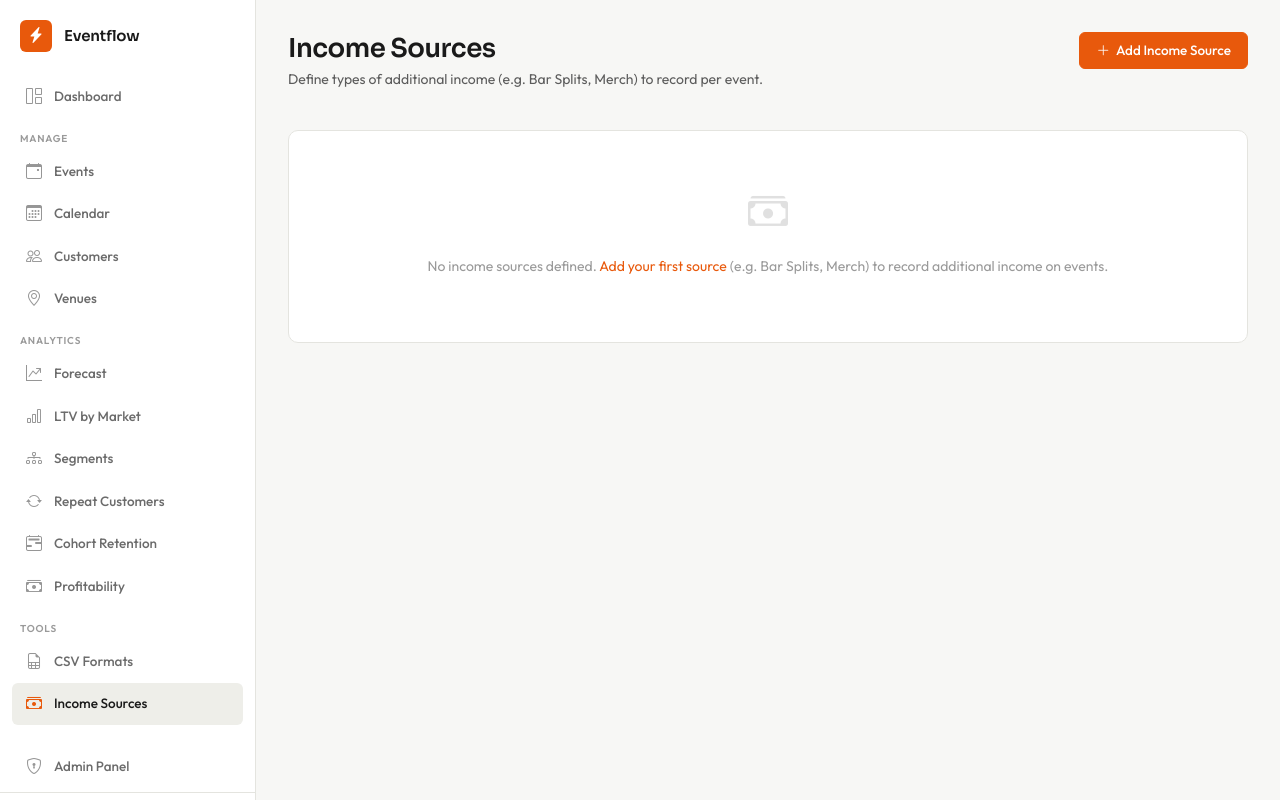
After one commit to Cue-Labs-LLC/cue-app, a Django app: page /income-sources/ in a window 1280 px wide. The commit adds this page. Run offline with Django 5.2, Linux system fonts and the light colour scheme; the visitor is signed in with stand-in values (Sample User, id 1); data comes from the database, SQL or seed files in the repository; data that the repository does not hold is empty; parts of the project's set-up code (start-up, migrations or seed data) failed here and were passed over.

Commit message:
Added additional income source

```diff
--- a/tickets/templates/tickets/base.html
+++ b/tickets/templates/tickets/base.html
@@ -109,6 +109,11 @@
                     <li>
                         <a href="{% url 'tickets:format_list' %}" class="sidebar-link{% if '/formats/' in request.path %} active{% endif %}">
                             <i class="bi bi-file-earmark-spreadsheet"></i> CSV Formats
+                        </a>
+                    </li>
+                    <li>
+                        <a href="{% url 'tickets:income_source_list' %}" class="sidebar-link{% if '/income-sources/' in request.path %} active{% endif %}">
+                            <i class="bi bi-cash-stack"></i> Income Sources
                         </a>
                     </li>
                 </ul>
--- /dev/null
+++ b/tickets/templates/tickets/income_source_list.html
@@ -0,0 +1,52 @@
+{% extends 'tickets/base.html' %}
+
+{% block title %}Income Sources{% endblock %}
+
+{% block content %}
+<div class="page-header">
+    <div>
+        <h1>Income Sources</h1>
+        <p class="page-header-subtitle">Define types of additional income (e.g. Bar Splits, Merch) to record per event.</p>
+    </div>
+    <div class="page-header-actions">
+        <a href="{% url 'tickets:income_source_create' %}" class="btn btn-primary">
+            <i class="bi bi-plus-lg"></i> Add Income Source
+        </a>
+    </div>
+</div>
+
+<div class="card">
+    <div class="card-body p-0">
+        {% if sources %}
+        <div class="table-responsive">
+            <table class="table table-hover mb-0">
+                <thead>
+                    <tr>
+                        <th>Order</th>
+                        <th>Name</th>
+                        <th>Actions</th>
+                    </tr>
+                </thead>
+                <tbody>
+                    {% for source in sources %}
+                    <tr>
+                        <td>{{ source.order }}</td>
+                        <td><strong>{{ source.name }}</strong></td>
+                        <td>
+                            <a href="{% url 'tickets:income_source_edit' source.id %}" class="btn btn-sm btn-outline-secondary"><i class="bi bi-pencil"></i> Edit</a>
+                            <a href="{% url 'tickets:income_source_delete' source.id %}" class="btn btn-sm btn-outline-danger"><i class="bi bi-trash"></i> Delete</a>
+                        </td>
+                    </tr>
+                    {% endfor %}
+                </tbody>
+            </table>
+        </div>
+        {% else %}
+        <div class="empty-state">
+            <i class="bi bi-cash-stack d-block"></i>
+            <p>No income sources defined. <a href="{% url 'tickets:income_source_create' %}">Add your first source</a> (e.g. Bar Splits, Merch) to record additional income on events.</p>
+        </div>
+        {% endif %}
+    </div>
+</div>
+{% endblock %}
--- a/tickets/urls.py
+++ b/tickets/urls.py
@@ -49,6 +49,15 @@ urlpatterns = [
     path('events/<uuid:event_id>/expenses/add/', views.expense_create, name='expense_create'),
     path('events/<uuid:event_id>/expenses/<uuid:expense_id>/edit/', views.expense_edit, name='expense_edit'),
     path('events/<uuid:event_id>/expenses/<uuid:expense_id>/delete/', views.expense_delete, name='expense_delete'),
+    path('events/<uuid:event_id>/income/add/', views.event_income_create, name='event_income_create'),
+    path('events/<uuid:event_id>/income/<uuid:income_id>/edit/', views.event_income_edit, name='event_income_edit'),
+    path('events/<uuid:event_id>/income/<uuid:income_id>/delete/', views.event_income_delete, name='event_income_delete'),
+
+    # Income Sources (org-level)
+    path('income-sources/', views.income_source_list, name='income_source_list'),
+    path('income-sources/create/', views.income_source_create, name='income_source_create'),
+    path('income-sources/<uuid:source_id>/edit/', views.income_source_edit, name='income_source_edit'),
+    path('income-sources/<uuid:source_id>/delete/', views.income_source_delete, name='income_source_delete'),
 
     # Forecast Tool
     path('forecast/', views.forecast_tool, name='forecast_tool'),
--- a/tickets/views.py
+++ b/tickets/views.py
@@ -24,11 +24,12 @@ import pandas as pd
 from .models import (
     Organization, UserProfile,
     CSVFormat, UploadedFile, Customer, Event, EventExpense, EventTalent, TicketOrder, Ticket, Venue,
-    CustomField, EventCustomFieldValue,
+    CustomField, EventCustomFieldValue, IncomeSource, EventIncome,
 )
 from .forms import (
     EventCSVUploadForm, EventExpenseForm, TicketPriceEntryForm, CSVFormatForm,
     VenueForm, EventForm, EventTalentFormSet, LoginForm,
+    IncomeSourceForm, EventIncomeForm,
 )
 from .csv_processor import CSVProcessor
 from .services.forecasting.preview import generate_forecast_preview
@@ -1143,6 +1144,10 @@ def event_detail(request, event_id):
                 'custom_field_values',
                 EventCustomFieldValue.objects.select_related('custom_field', 'custom_field_option'),
             ),
+            Prefetch(
+                'additional_income',
+                EventIncome.objects.filter(deleted_at__isnull=True).select_related('income_source'),
+            ),
         ),
         id=event_id,
     )
@@ -1188,9 +1193,14 @@ def event_detail(request, event_id):
         total_customers=Count('customer', distinct=True),
     )
     total_orders = event_stats['total_orders']
-    total_revenue = event_stats['total_revenue']
+    ticket_revenue = event_stats['total_revenue']
     total_customers = event_stats['total_customers']
     total_tickets = Ticket.objects.filter(ticket_order__event=event).count()
+
+    # Additional income (user-defined sources: Bar Splits, Merch, etc.)
+    additional_income_lines = list(event.additional_income.all())
+    total_additional_income = sum(line.amount for line in additional_income_lines)
+    total_revenue = ticket_revenue + total_additional_income
 
     # Expense data
     expenses = event.expenses.filter(deleted_at__isnull=True)
@@ -1228,6 +1238,8 @@ def event_detail(request, event_id):
         'event': event,
         'upload_stats': upload_stats,
         'total_orders': total_orders,
+        'ticket_revenue': ticket_revenue,
+        'total_additional_income': total_additional_income,
         'total_revenue': total_revenue,
         'total_tickets': total_tickets,
         'total_customers': total_customers,
@@ -1237,6 +1249,8 @@ def event_detail(request, event_id):
         'expenses_by_category': expenses_by_category,
         'expenses': expenses,
         'category_labels': category_labels,
+        'additional_income_lines': additional_income_lines,
+        'income_sources': IncomeSource.objects.filter(organization=org).order_by('order', 'name'),
         'page_obj': page_obj,
         'custom_field_values_display': custom_field_values_display,
     }
@@ -1874,6 +1888,168 @@ def expense_delete(request, event_id, expense_id):
     })
 
 
+# ---------------------------------------------------------------------------
+# Income Source Management (org-level)
+# ---------------------------------------------------------------------------
+
+@login_required
+@require_org
+def income_source_list(request):
+    """List all income source types for the organization."""
+    org = get_organization(request)
+    sources = IncomeSource.objects.filter(organization=org).order_by('order', 'name')
+    context = {'sources': sources}
+    return render(request, 'tickets/income_source_list.html', context)
+
+
+@login_required
+@require_org
+@require_http_methods(["GET", "POST"])
+def income_source_create(request):
+    """Create a new income source type."""
+    org = get_organization(request)
+    if request.method == 'POST':
+        form = IncomeSourceForm(request.POST)
+        if form.is_valid():
+            obj = form.save(commit=False)
+            obj.organization = org
+            obj.save()
+            messages.success(request, f"Income source '{obj.name}' created.")
+            return redirect('tickets:income_source_list')
+    else:
+        form = IncomeSourceForm()
+    return render(request, 'tickets/income_source_form.html', {
+        'form': form,
+        'action': 'Create',
+    })
+
+
+@login_required
+@require_org
+@require_http_methods(["GET", "POST"])
+def income_source_edit(request, source_id):
+    """Edit an income source type."""
+    org = get_organization(request)
+    obj = get_object_or_404(IncomeSource.objects.filter(organization=org), id=source_id)
+    if request.method == 'POST':
+        form = IncomeSourceForm(request.POST, instance=obj)
+        if form.is_valid():
+            obj = form.save()
+            messages.success(request, f"Income source '{obj.name}' updated.")
+            return redirect('tickets:income_source_list')
+    else:
+        form = IncomeSourceForm(instance=obj)
+    return render(request, 'tickets/income_source_form.html', {
+        'form': form,
+        'source': obj,
+        'action': 'Edit',
+    })
+
+
+@login_required
+@require_org
+@require_http_methods(["GET", "POST"])
+def income_source_delete(request, source_id):
+    """Delete an income source type (only if not used by any event income)."""
+    org = get_organization(request)
+    obj = get_object_or_404(IncomeSource.objects.filter(organization=org), id=source_id)
+    if request.method == 'POST':
+        if obj.event_income_lines.filter(deleted_at__isnull=True).exists():
+            messages.error(
+                request,
+                f"Cannot delete '{obj.name}' because it is used by event income entries.",
+            )
+            return redirect('tickets:income_source_list')
+        name = obj.name
+        obj.delete()
+        messages.success(request, f"Income source '{name}' deleted.")
+        return redirect('tickets:income_source_list')
+    return render(request, 'tickets/income_source_delete.html', {'source': obj})
+
+
+# ---------------------------------------------------------------------------
+# Event Additional Income Views
+# ---------------------------------------------------------------------------
+
+@login_required
+@require_org
+@require_http_methods(["GET", "POST"])
+def event_income_create(request, event_id):
+    """Add additional income to an event."""
+    org = get_organization(request)
+    event = get_object_or_404(Event.objects.filter(organization=org), id=event_id)
+    if request.method == 'POST':
+        form = EventIncomeForm(request.POST, organization=org)
+        if form.is_valid():
+            income = form.save(commit=False)
+            income.event = event
+            income.created_by = request.user
+            income.save()
+            _invalidate_event_list_cache(org)
+            messages.success(request, f"Income '{income.income_source.name}' added.")
+            return redirect('tickets:event_detail', event_id=event.id)
+    else:
+        form = EventIncomeForm(organization=org)
+    return render(request, 'tickets/event_income_form.html', {
+        'form': form,
+        'event': event,
+        'editing': False,
+    })
+
+
+@login_required
+@require_org
+@require_http_methods(["GET", "POST"])
+def event_income_edit(request, event_id, income_id):
+    """Edit an event additional income entry."""
+    org = get_organization(request)
+    event = get_object_or_404(Event.objects.filter(organization=org), id=event_id)
+    income = get_object_or_404(
+        EventIncome.objects.filter(event=event, deleted_at__isnull=True).select_related('income_source'),
+        id=income_id,
+    )
+    if request.method == 'POST':
+        form = EventIncomeForm(request.POST, instance=income, organization=org)
+        if form.is_valid():
+            income = form.save(commit=False)
+            income.updated_by = request.user
+            income.save()
+            _invalidate_event_list_cache(org)
+            messages.success(request, f"Income '{income.income_source.name}' updated.")
+            return redirect('tickets:event_detail', event_id=event.id)
+    else:
+        form = EventIncomeForm(instance=income, organization=org)
+    return render(request, 'tickets/event_income_form.html', {
+        'form': form,
+        'event': event,
+        'income': income,
+        'editing': True,
+    })
+
+
+@login_required
+@require_org
+@require_http_methods(["GET", "POST"])
+def event_income_delete(request, event_id, income_id):
+    """Soft-delete an event additional income entry."""
+    org = get_organization(request)
+    event = get_object_or_404(Event.objects.filter(organization=org), id=event_id)
+    income = get_object_or_404(
+        EventIncome.objects.filter(event=event, deleted_at__isnull=True).select_related('income_source'),
+        id=income_id,
+    )
+    if request.method == 'POST':
+        source_name = income.income_source.name
+        income.delete()
+        _invalidate_event_list_cache(org)
+        messages.success(request, f"Income '{source_name}' deleted.")
+        return redirect('tickets:event_detail', event_id=event.id)
+    return render(request, 'tickets/event_income_delete.html', {
+        'event': event,
+        'income': income,
+    })
+
+
 @login_required
 @require_org
 def profitability_overview(request):
@@ -1883,11 +2059,21 @@ def profitability_overview(request):
     events = (
         Event.objects.filter(organization=org)
         .annotate(
-            total_revenue=Coalesce(
+            ticket_revenue=Coalesce(
                 Subquery(
                     TicketOrder.objects.filter(event=OuterRef('pk'))
                     .values('event')
                     .annotate(total=Sum('total_amount'))
+                    .values('total')[:1],
+                    output_field=models.DecimalField(max_digits=10, decimal_places=2),
+                ),
+                Decimal('0.00'),
+            ),
+            total_additional_income=Coalesce(
+                Subquery(
+                    EventIncome.objects.filter(event=OuterRef('pk'), deleted_at__isnull=True)
+                    .values('event')
+                    .annotate(total=Sum('amount'))
                     .values('total')[:1],
                     output_field=models.DecimalField(max_digits=10, decimal_places=2),
                 ),
@@ -1908,21 +2094,22 @@ def profitability_overview(request):
         .order_by('-start_date')
     )
 
-    # Summary stats
+    # Summary stats (total_revenue = ticket_revenue + additional_income)
     summary_revenue = Decimal('0.00')
     summary_expenses = Decimal('0.00')
     event_rows = []
     for e in events:
-        profit = e.total_revenue - e.total_expenses
-        margin = (profit / e.total_revenue * 100) if e.total_revenue > 0 else None
+        total_revenue = e.ticket_revenue + e.total_additional_income
+        profit = total_revenue - e.total_expenses
+        margin = (profit / total_revenue * 100) if total_revenue > 0 else None
         event_rows.append({
             'event': e,
-            'revenue': e.total_revenue,
+            'revenue': total_revenue,
             'expenses': e.total_expenses,
             'profit': profit,
             'margin': margin,
         })
-        summary_revenue += e.total_revenue
+        summary_revenue += total_revenue
         summary_expenses += e.total_expenses
 
     summary_profit = summary_revenue - summary_expenses
```
Also changed, not shown: tickets/admin.py (+56 -0 lines), tickets/forms.py (+59 -1 lines), tickets/models.py (+48 -0 lines), tickets/templates/tickets/event_detail.html (+52 -0 lines), tickets/templates/tickets/event_income_delete.html (added, +40 -0 lines), tickets/templates/tickets/event_income_form.html (added, +35 -0 lines), tickets/templates/tickets/income_source_delete.html (added, +33 -0 lines), tickets/templates/tickets/income_source_form.html (added, +34 -0 lines), tickets/migrations/0033_add_income_sources_and_event_income.py (added).
